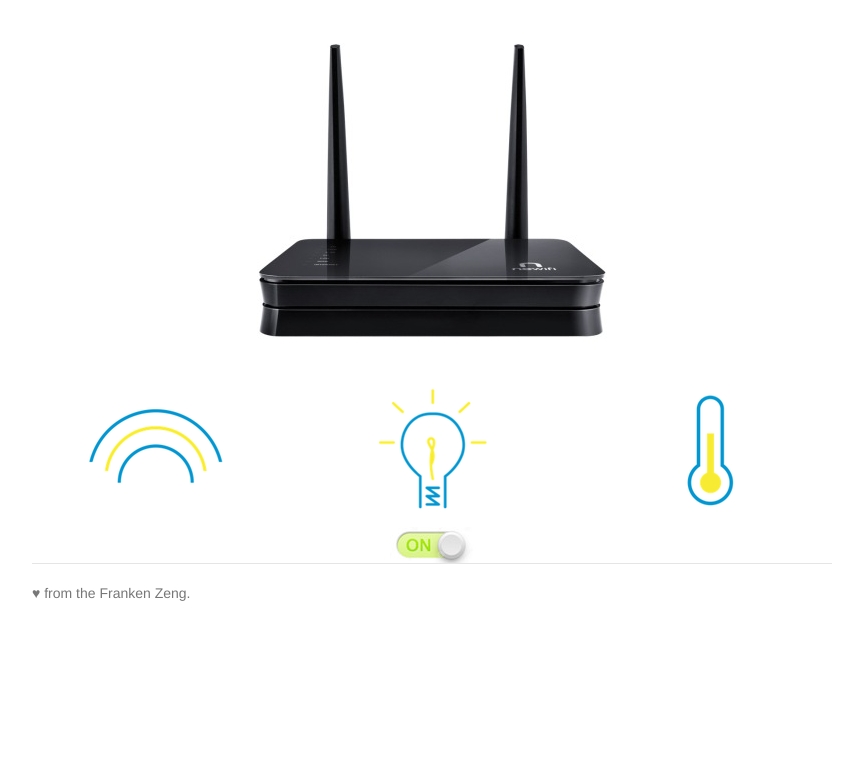
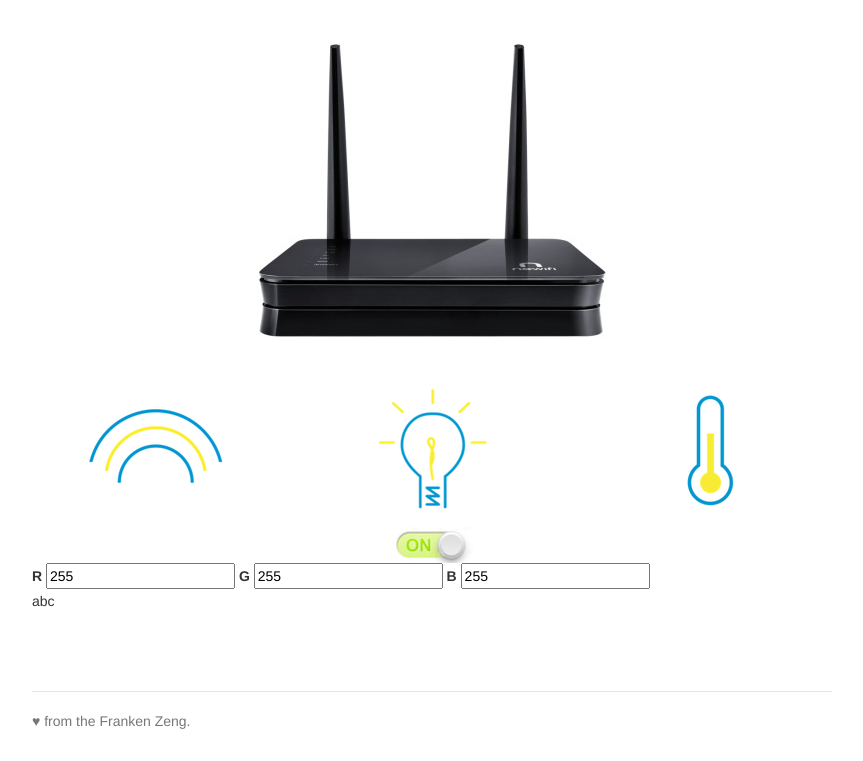
Before and after one commit to ceciwang/router, a website: page app/index.html in a window 1280 px wide. Shown: the part 508-1269 px from the top of the page, without its empty margins (208-1071 px from the left). Before the commit the page ends 1141 px from the top, so only its background shows below. Drawn offline with nearby package versions, Linux system fonts and the light colour scheme; some packages are replaced by stand-ins of ours.

Commit message:
add rgb color

```diff
--- a/app/scripts/controllers/main.js
+++ b/app/scripts/controllers/main.js
@@ -18,4 +18,16 @@ angular.module('routeApp').controller('HomeController', function ($scope, $http)
 //        });
     };
 
+    $scope.color = {
+        red: 255, green: 255, blue: 255
+    };
+
+    $scope.changeColor = function() {
+        var color = "rgb(" + $scope.color.red + "," + $scope.color.green + "," + $scope.color.blue + ")";
+        return {
+            "background-color" : color
+        }
+
+    }
+
 });
--- a/app/views/main.html
+++ b/app/views/main.html
@@ -39,6 +39,18 @@
     </div>
 </div>
 
+<div>
+    <label for="red">R</label>
+    <input type="number" id="red" ng-model="color.red"/>
+    <label for="green">G</label>
+    <input type="number" id="green" ng-model="color.green"/>
+    <label for="blue">B</label>
+    <input type="number" id="blue" ng-model="color.blue"/>
+    <div style="height: 100px; width: 100px;" ng-style="changeColor()">
+abc
+    </div>
+</div>
+
 
 <div class="footer">
     <p>♥ from the Franken Zeng.</p>
```
